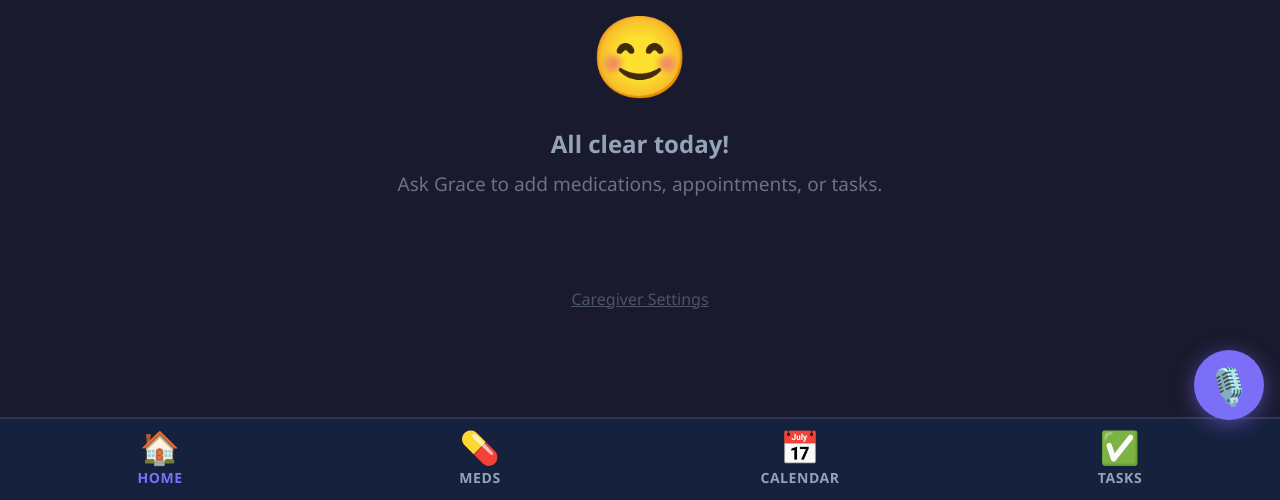
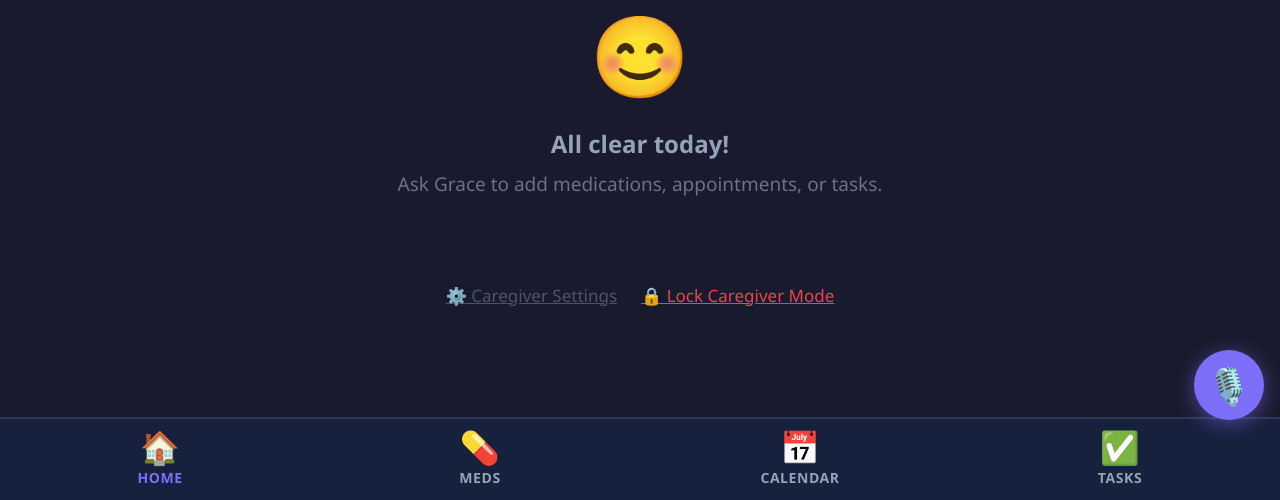
Before and after one commit to Liberty-Emporium/grace-app, a Flask app: page / in a window 1280 px wide. Shown: the part 300-800 px from the top of the page. Run offline with Flask 3, Linux system fonts and the light colour scheme; the visitor is signed in with stand-in values (Sample User, id 1); data comes from the database, SQL or seed files in the repository; data that the repository does not hold is empty; parts of the project's set-up code (start-up, migrations or seed data) failed here and were passed over.

Commit message:
fix: add caregiver lock/logout button to home screen

```diff
--- a/templates/home.html
+++ b/templates/home.html
@@ -123,9 +123,12 @@
   </div>
   {% endif %}
 
-  <!-- Caregiver link -->
-  <div style="text-align:center;margin-top:24px;padding-bottom:8px;">
-    <a href="/caregiver" style="font-size:0.8rem;color:#4b5563;text-decoration:underline;">Caregiver Settings</a>
+  <!-- Bottom links -->
+  <div style="display:flex;justify-content:center;align-items:center;gap:24px;margin-top:24px;padding-bottom:8px;">
+    <a href="/caregiver" style="font-size:0.85rem;color:#4b5563;text-decoration:underline;">⚙️ Caregiver Settings</a>
+    {% if session.get('caregiver') %}
+    <a href="/caregiver/logout" style="font-size:0.85rem;color:#ef4444;text-decoration:underline;">🔒 Lock Caregiver Mode</a>
+    {% endif %}
   </div>
 
 </div>
```
